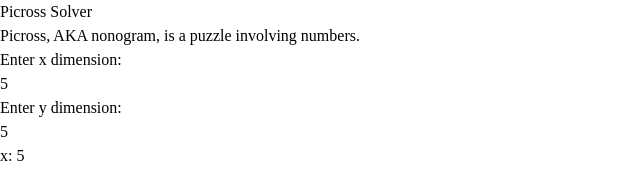
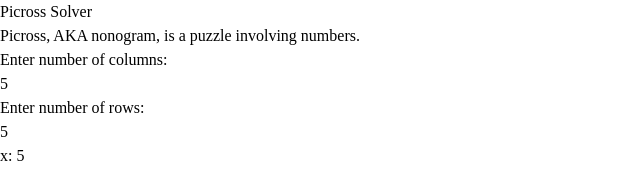
Before and after one commit to SelenaLa6/Picross-Solver, a Vue app in the folder Picross-Solver/: page / in a window 1280 px wide. Shown: the top 170 px of the page, without its empty margins (0-640 px from the left). Built offline with nearby package versions, Linux system fonts and the light colour scheme.

Commit message:
fix: changed wording

```diff
--- a/Picross-Solver/src/App.vue
+++ b/Picross-Solver/src/App.vue
@@ -50,8 +50,8 @@
   </header>
   <main>
 <!-- size inputs -->
-    <SizeInput axis="x" v-model:size="cols"/>
-    <SizeInput axis="y" v-model:size="rows"/>
+    <SizeInput axis="columns" v-model:size="cols"/>
+    <SizeInput axis="rows" v-model:size="rows"/>
     <p>x: {{ cols }}</p>
     <p>y: {{ rows }}</p>
 
--- a/Picross-Solver/src/components/SizeInput.vue
+++ b/Picross-Solver/src/components/SizeInput.vue
@@ -4,7 +4,7 @@
 </script>
 
 <template>
-    <p>Enter {{ axis }} dimension: </p>
+    <p>Enter number of {{ axis }}:</p>
     <input required
     v-model="size"
     id="{{ axis }}-axis"
```
